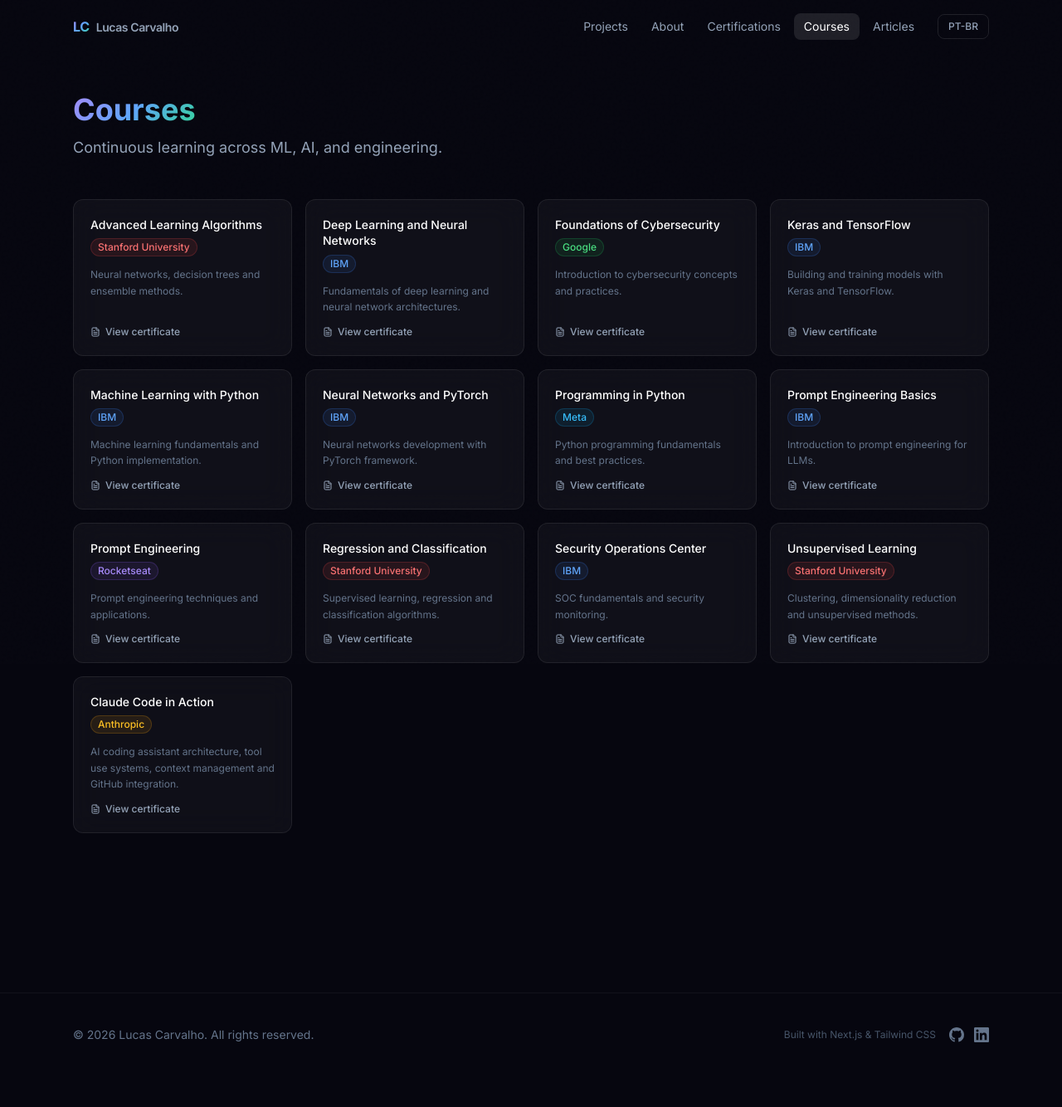
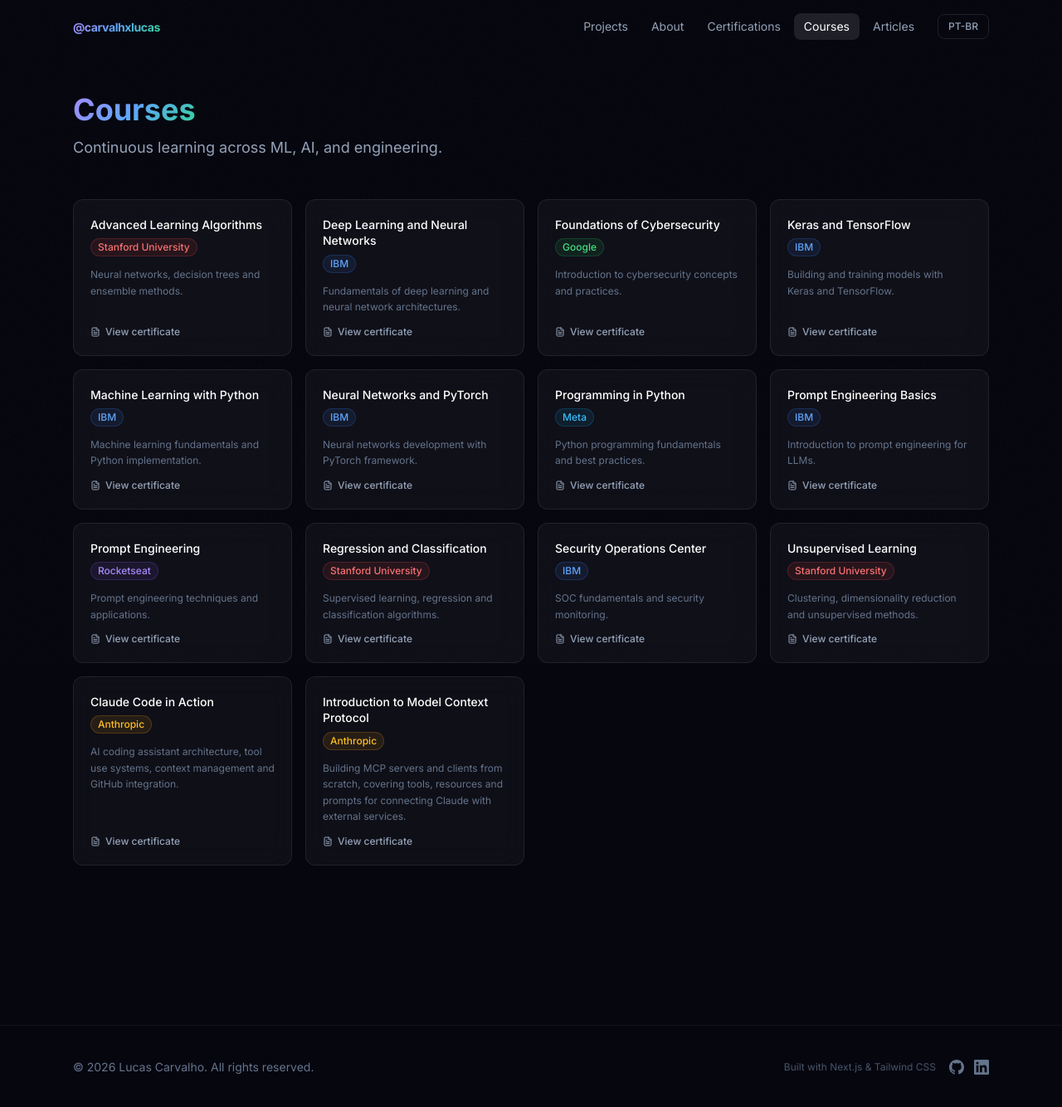
Before and after one commit to carvalhxlucas/portfolio, a Next.js app: page /en/courses in a window 1280 px wide. Shown: the whole page at 83% size. Before the commit the page ends 1297 px from the top, so only its background shows below. Built offline with nearby package versions, Linux system fonts and the light colour scheme.

Commit message:
feat: adding new course and insert username on navbar

```diff
--- a/src/components/layout/Navbar.tsx
+++ b/src/components/layout/Navbar.tsx
@@ -41,8 +41,7 @@
       <nav className="max-w-6xl mx-auto px-6 h-16 flex items-center justify-between">
         {/* Logo */}
         <Link href="/" className="text-white font-semibold tracking-tight hover:opacity-80 transition-opacity">
-          <span className="gradient-text font-bold">LC</span>
-          <span className="ml-2 text-sm text-slate-400 hidden sm:inline">Lucas Carvalho</span>
+          <span className="gradient-text font-bold text-sm">@carvalhxlucas</span>
         </Link>
 
         {/* Desktop nav */}
--- a/src/data/courses.ts
+++ b/src/data/courses.ts
@@ -112,4 +112,12 @@
     description: 'AI coding assistant architecture, tool use systems, context management and GitHub integration.',
     coverImage: '/images/courses/claude-code-in-action-anthropic.svg',
   },
+  {
+    name: 'Introduction to Model Context Protocol',
+    issuer: 'Anthropic',
+    date: '2026-03-25',
+    credentialUrl: 'https://verify.skilljar.com/c/ss556kniyr4z',
+    description: 'Building MCP servers and clients from scratch, covering tools, resources and prompts for connecting Claude with external services.',
+    coverImage: '/images/courses/introduction-to-mcp-anthropic.svg',
+  },
 ];
```
Also changed, not shown: public/images/courses/introduction-to-mcp-anthropic.svg (added).
